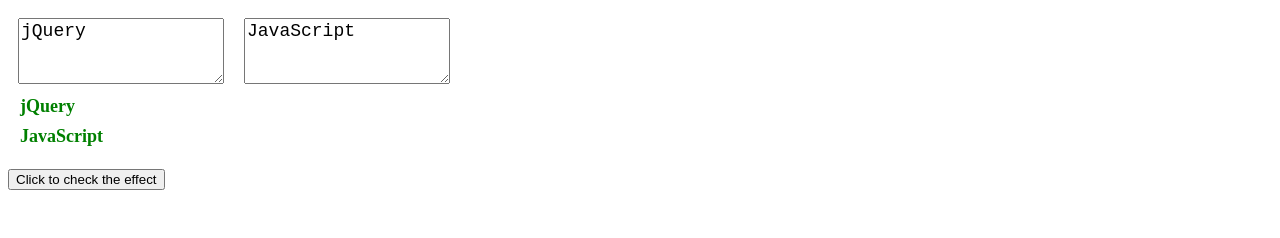
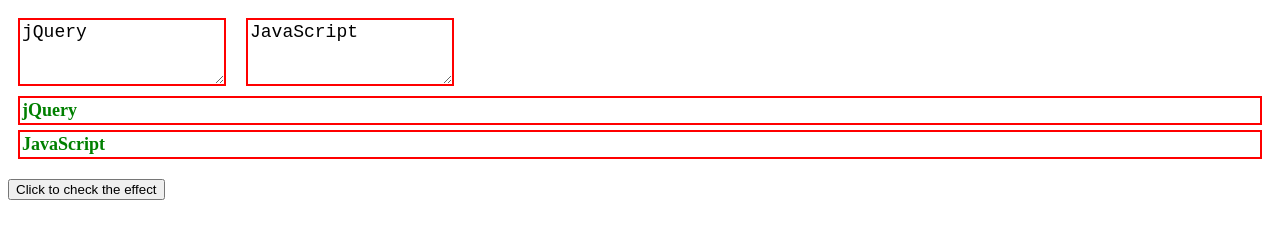
Before and after one commit to Cristian3629/CEaD, a plain HTML site: page Embedded subtitles/Exercises JQuery/E1/E1.html in a window 1280 px wide. Both pictures are taken after a click on the button "Click to check the effect". Drawn offline with nearby package versions, Linux system fonts and the light colour scheme.

Commit message:
Ya funciona el ejercicio 1

```diff
--- a/Embedded subtitles/Exercises JQuery/E1/E1.html
+++ b/Embedded subtitles/Exercises JQuery/E1/E1.html
@@ -2,11 +2,11 @@
 <html>
 <head>
 <script src="https://code.jquery.com/jquery-git.js"></script>
-<script src="E1.js"></script>
+<script src= "E1.js"> </script>
 <meta charset="utf-8">
 <!--TODO: tengo que ver para que es esto.-->
 <meta name="viewport" content="width=device-width">
-<title>Using jQuery find all textareas and makes a border. Now adds all paragraphs to the jQuery object and makes a border.</title>
+<title>E2</title>
 </head>
 <body>
 <textarea>jQuery</textarea>
--- a/Embedded subtitles/Exercises JQuery/E1/E1.js
+++ b/Embedded subtitles/Exercises JQuery/E1/E1.js
@@ -1,4 +1,9 @@
-$('#button1').click(function(){
-$( "textarea" ).css( "border", "2px solid red" ).add( "p" )
-  .css( "border", "2px solid red" );
+//SI el documento se cargo, llamo a la siguiente funcion
+$(document).ready(function(){
+  //Si el # no funciona.
+   $('#button1').click(function() {
+     //Con el .add() anido otra accion, en este caso anido p y realizo  la accion
+   $("textarea").css("border", "2px solid red").add("p")
+     .css("border", "2px solid red");
+   });
 });
```
